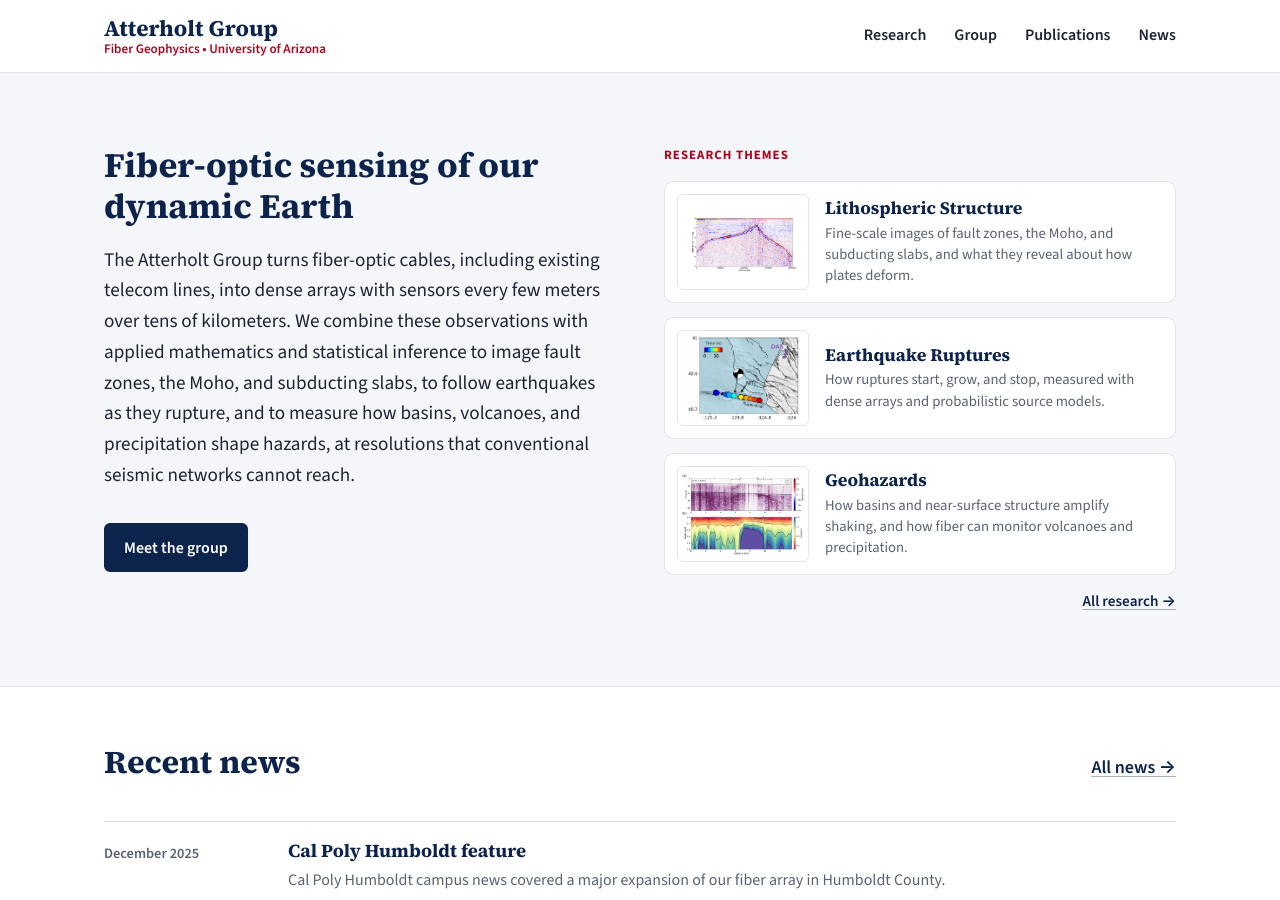
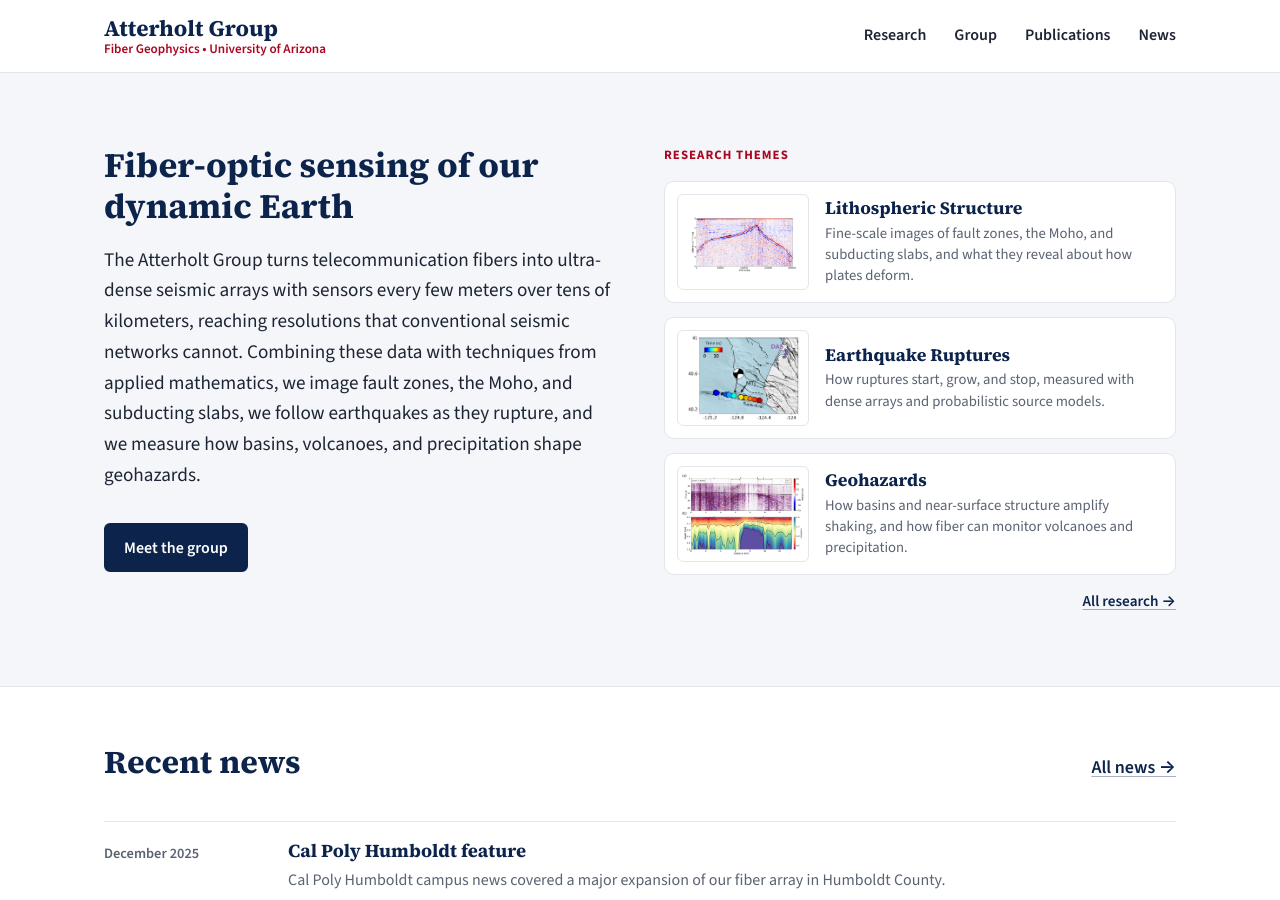
Before and after one commit to atterholt/atterholt.github.io, a Jekyll site: the page built from index.html, in a window 1280 px wide and 900 px high. Built offline with Jekyll 4.4.1, drawn with Linux system fonts in a browser that asks for light colours.

Commit message:
Update home page summary
Co-Authored-By: Claude Opus 5.5 <noreply@anthropic.com>
Claude-Session: https://claude.ai/code/session_01KCPxryDmiUe5yxEw3DA242

```diff
--- a/index.html
+++ b/index.html
@@ -8,12 +8,11 @@ title: Home
     <div class="hero-text">
     <h1>Fiber-optic sensing of our dynamic Earth</h1>
     <p class="lead">
-      The {{ site.group.name }} turns fiber-optic cables, including existing telecom lines, into
-      dense arrays with sensors every few meters over tens of kilometers. We combine these
-      observations with applied mathematics and statistical inference to image fault zones, the
-      Moho, and subducting slabs, to follow earthquakes as they rupture, and to measure how basins,
-      volcanoes, and precipitation shape hazards, at resolutions that conventional seismic
-      networks cannot reach.
+      The {{ site.group.name }} turns telecommunication fibers into ultra-dense seismic arrays with
+      sensors every few meters over tens of kilometers, reaching resolutions that conventional
+      seismic networks cannot. Combining these data with techniques from applied mathematics, we
+      image fault zones, the Moho, and subducting slabs, we follow earthquakes as they rupture, and
+      we measure how basins, volcanoes, and precipitation shape geohazards.
     </p>
     <div class="actions">
       <a class="button primary" href="{{ '/group.html' | relative_url }}">Meet the group</a>
```
